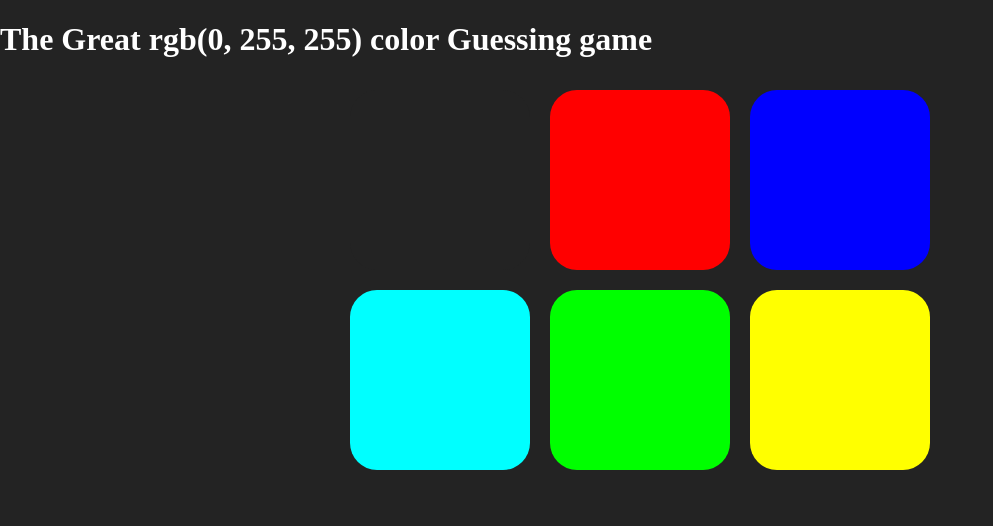
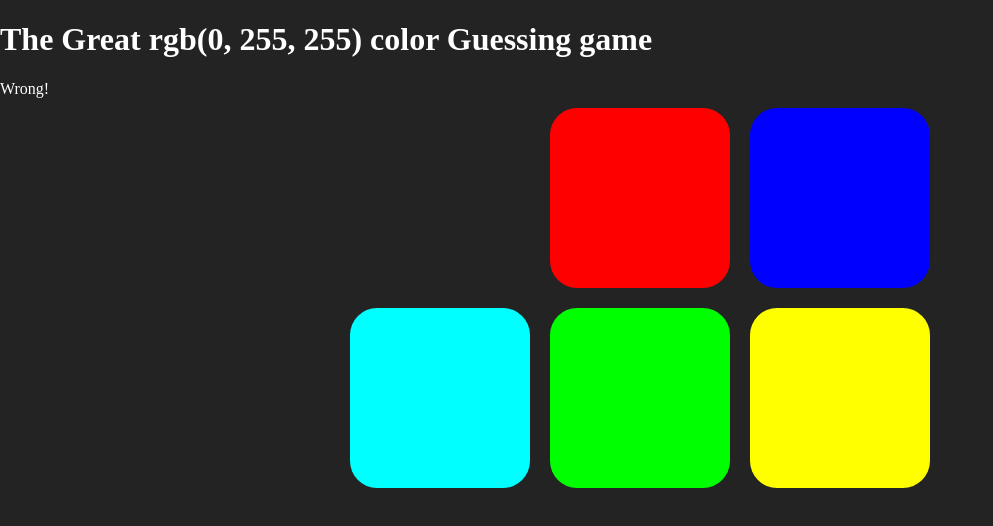
Before and after one commit to SantosBright/Clolor-game-clone, a plain HTML site: page index.htm in a window 1280 px wide. Both pictures are taken after a click on the element 439 px from the left and 179 px from the top of the page. Shown: the whole page, without its empty margins (0-993 px from the left). Drawn offline with Linux system fonts and the light colour scheme.

Commit message:
add message display login and sytle it

```diff
--- a/index.htm
+++ b/index.htm
@@ -9,6 +9,9 @@
 </head>
 <body>
     <h1>The Great <span id="colorDisplay"></span> color Guessing game</h1>
+    <div>
+        <span id="messageDisplay"></span>
+    </div>
     <div id="container">
         <div class="square"></div>
         <div class="square"></div>
--- a/script.js
+++ b/script.js
@@ -13,13 +13,17 @@ var colorDisplay = document.querySelector("#colorDisplay");
 colorDisplay.textContent = pickedColor;
 
 for(var i = 0; i < squares.length; i++){
+    var messageDisplay = document.querySelector("#messageDisplay");
+
     squares[i].style.background = colors[i];
     squares[i].addEventListener("click", function(){
         var clickedColor = this.style.background;
         if(clickedColor === pickedColor){
             changeColor(clickedColor);
+            messageDisplay.textContent = "Correct!";
         } else {
             this.style.background = "#232323";
+            messageDisplay.textContent = "Wrong!"
         }
     });
 }
--- a/styles.css
+++ b/styles.css
@@ -18,3 +18,6 @@ body{
 h1{
     color: white;
 }
+#messageDisplay{
+    color: white;
+}
```
